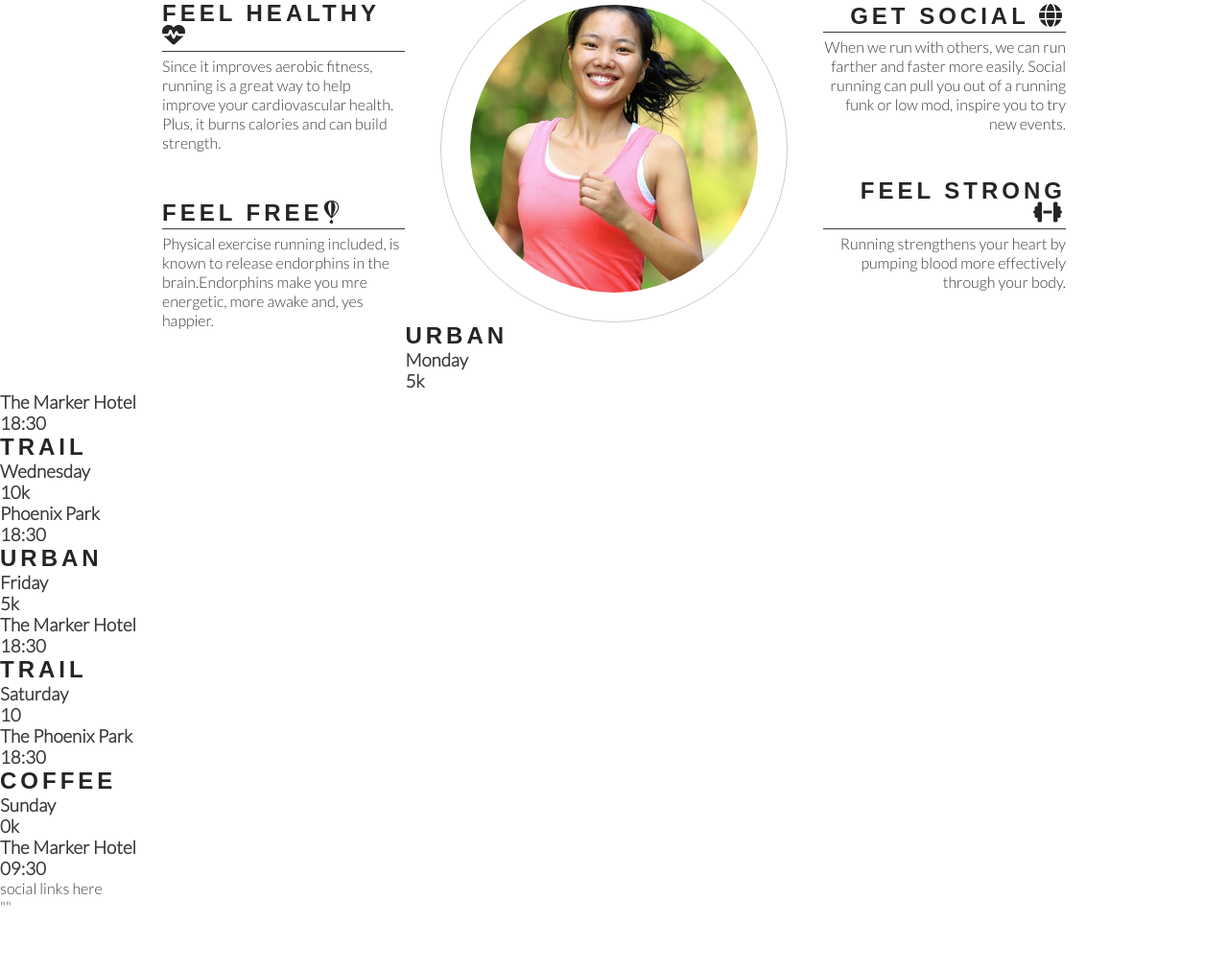
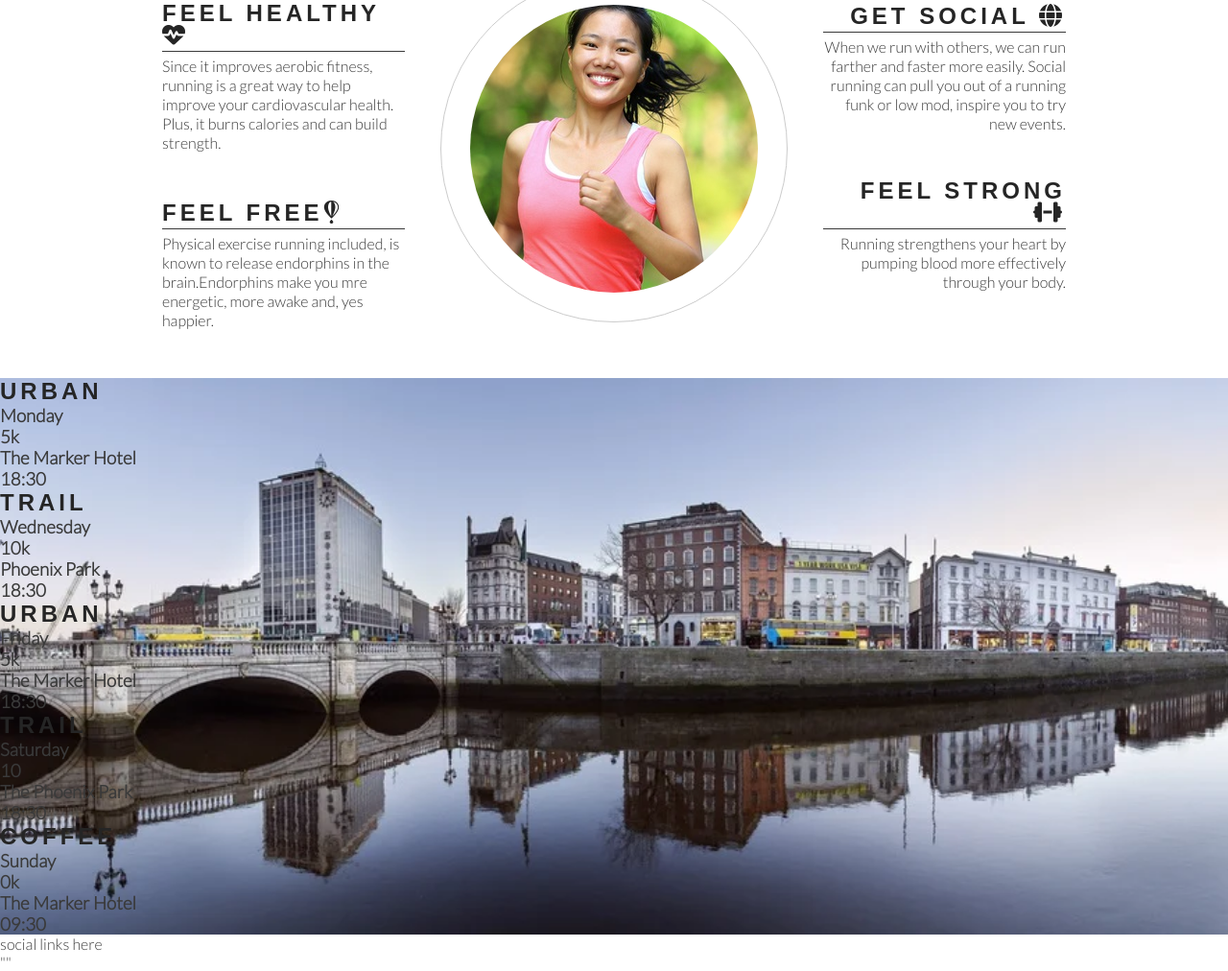
Before and after one commit to NelKG/Love-running, a plain HTML site: page index.html in a window 1280 px wide. Shown: the part 752-1764 px from the top of the page at 96% size. Before the commit the page ends 1706 px from the top, so only its background shows below. Drawn offline with nearby package versions, Linux system fonts and the light colour scheme.

Commit message:
Add background image to times content

```diff
--- a/assets/css/style.css
+++ b/assets/css/style.css
@@ -181,3 +181,12 @@ h1, h2{
     height: 100%;
     border-radius: 50%;
 }
+
+#times {
+    background-image: url('../images/times-background.webp');
+    background-repeat: no-repeat;
+    background-size: cover;
+    background-position: center ;
+    width: 100%;
+    overflow: hidden;
+}
--- a/index.html
+++ b/index.html
@@ -92,7 +92,7 @@
 
 
     </section>
-    <section>
+    <section id="times">
         <div>
             <h2>Urban</h2>
             <h3>Monday</h3>
```
Also changed, not shown: assets/images/times-background.webp (added).
